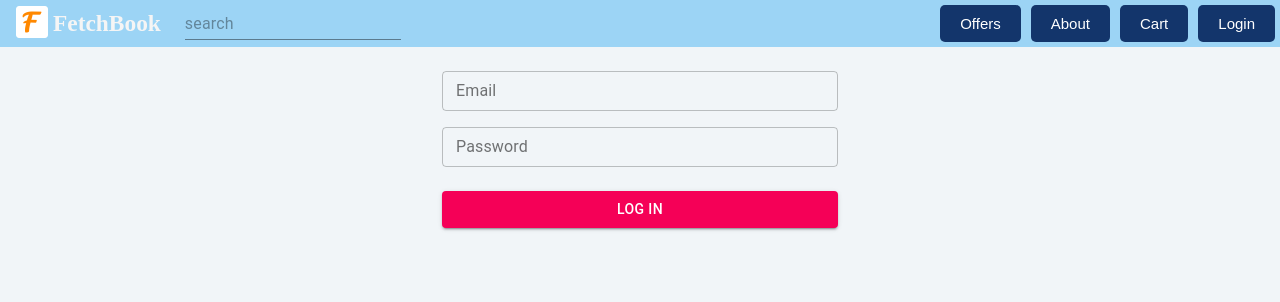
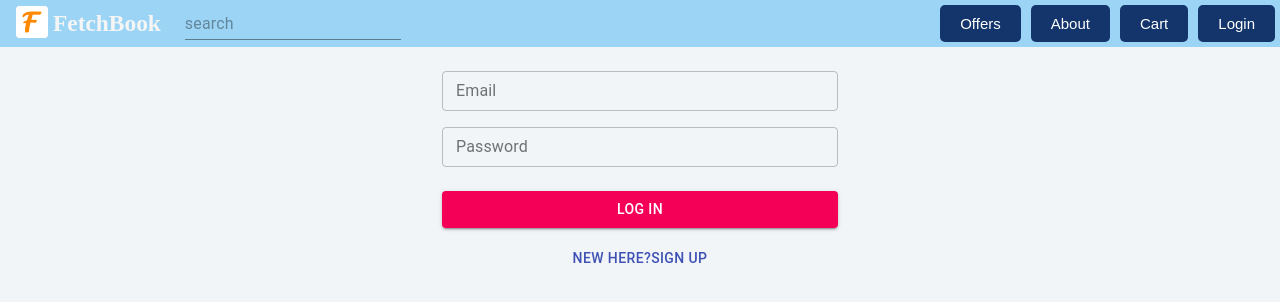
Before and after one commit to Aarya-S/fetchbook, a React (Create React App) app: page /login in a window 1280 px wide. Shown: the top 302 px of the page. Built offline with nearby package versions, Linux system fonts and the light colour scheme.

Commit message:
added signup and opacity reversed

```diff
--- a/src/components/Login.jsx
+++ b/src/components/Login.jsx
@@ -40,6 +40,9 @@ function Login() {
               Log in
             </Button>
           </Grid>
+          <Button color="primary" fullWidth type="submit" variant="text">
+              New here?Sign up
+            </Button>
         </Grid>
       </form>
     </Container>
--- a/src/css/Home.css
+++ b/src/css/Home.css
@@ -29,7 +29,7 @@ body {
   background: #fff;
   border-radius: 1rem;
   padding: 1rem 2rem;
-  opacity: 0.8;
+  opacity: 1;
 }
 .book h1 {
   margin-top: 0.5rem;
@@ -44,7 +44,7 @@ body {
 }
 
 .book:hover {
-  opacity: 1;
+  opacity: 0.8;
 }
 
 .slider {
@@ -53,11 +53,11 @@ body {
   display: flex;
   justify-content: center;
   align-items: center;
-  opacity: 0.8;
+  opacity: 1;
 }
 
 .slider:hover {
-  opacity: 1;
+  opacity: 0.8;
 }
 
 .image {
```
